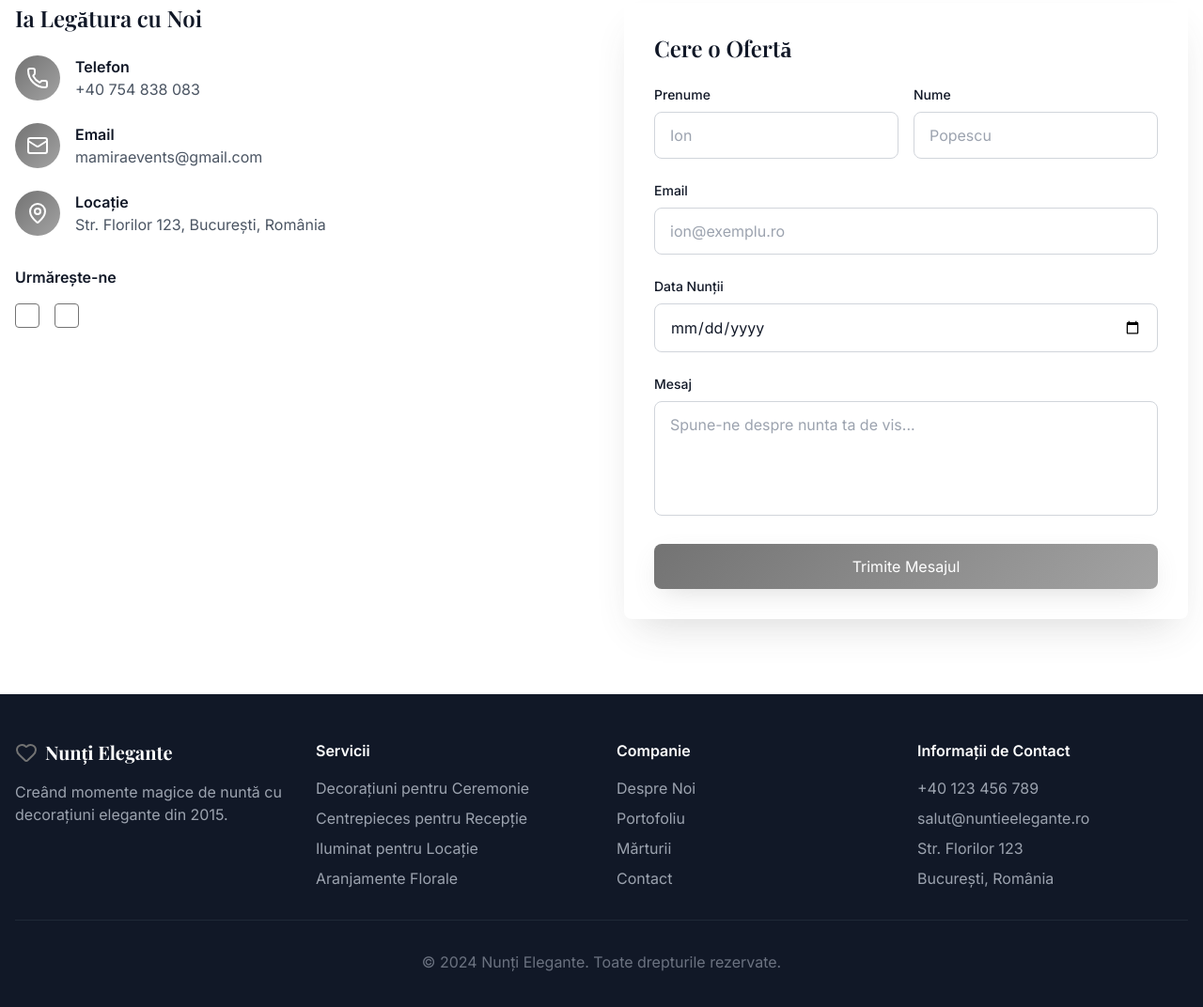
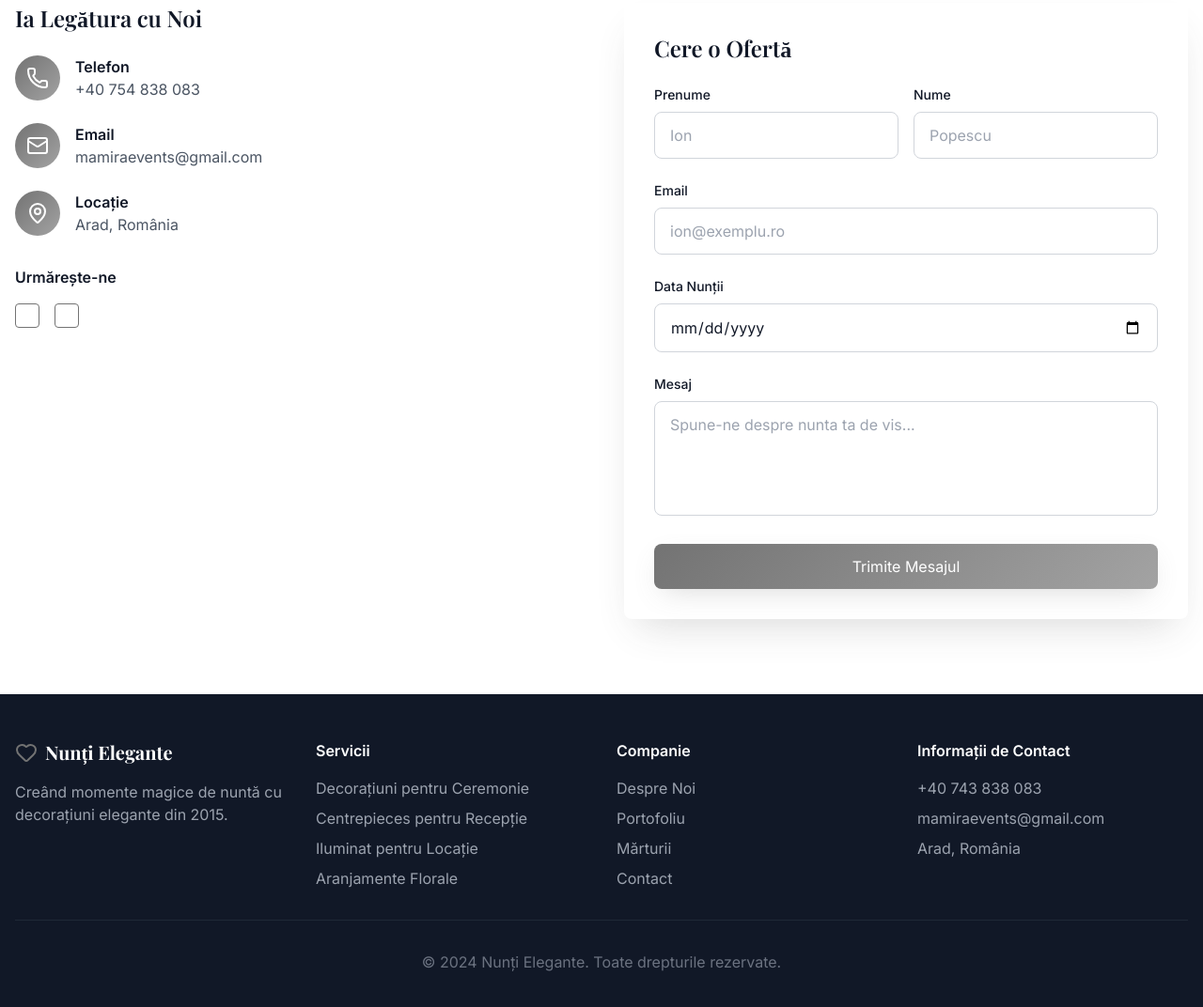
Before and after one commit to RaulPru/mamirasolutions, a plain HTML site: page index.html in a window 1280 px wide. Shown: the part 3951-5023 px from the top of the page at 94% size. Drawn offline with nearby package versions, Linux system fonts and the light colour scheme; some icons are missing.

Commit message:
Add files via upload

```diff
--- a/index.html
+++ b/index.html
@@ -415,7 +415,7 @@
                             </div>
                             <div>
                                 <div class="font-semibold">Locație</div>
-                                <div class="text-gray-600">Str. Florilor 123, București, România</div>
+                                <div class="text-gray-600">Arad, România</div>
                             </div>
                         </div>
                     </div>
@@ -501,10 +501,9 @@
                 <div>
                     <h4 class="font-semibold mb-4">Informații de Contact</h4>
                     <ul class="space-y-2 text-gray-400">
-                        <li>+40 123 456 789</li>
-                        <li>salut@nuntieelegante.ro</li>
-                        <li>Str. Florilor 123</li>
-                        <li>București, România</li>
+                        <li>+40 743 838 083</li>
+                        <li>mamiraevents@gmail.com</li>
+                        <li>Arad, România</li>
                     </ul>
                 </div>
             </div>
```
